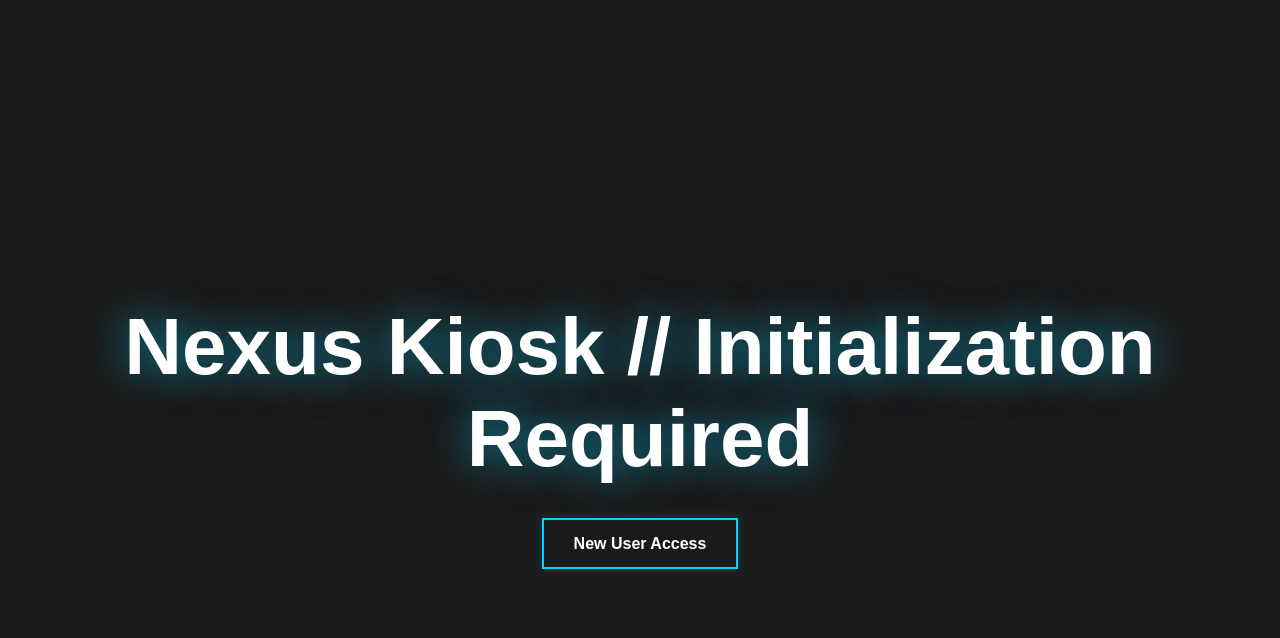
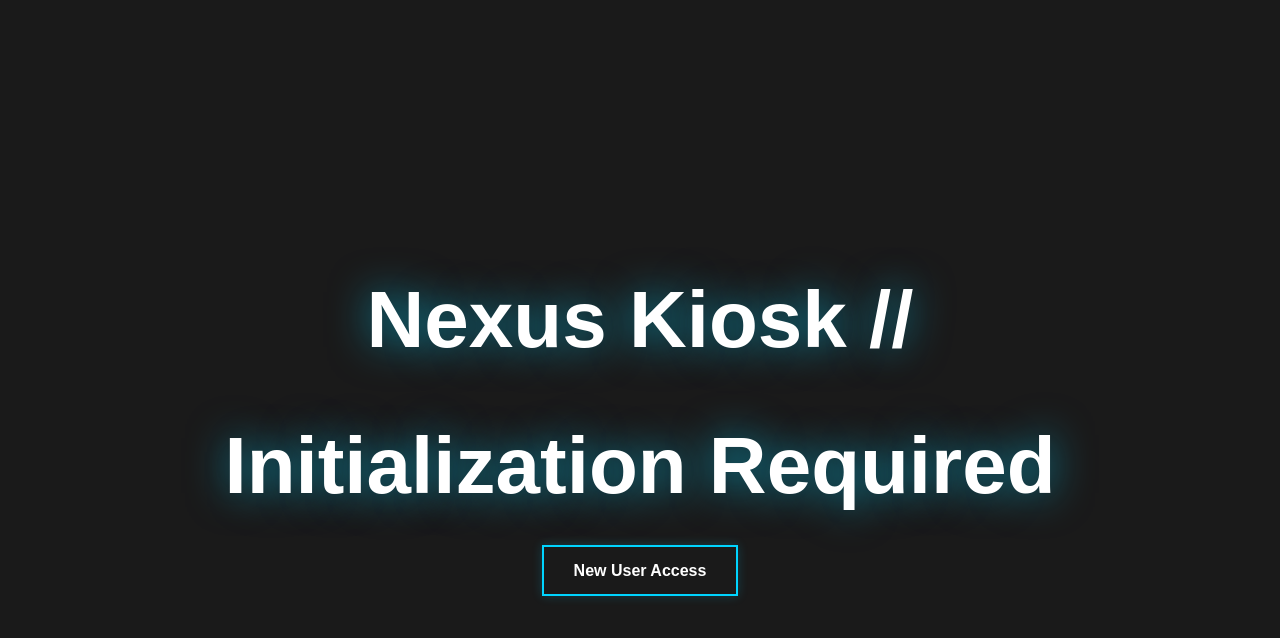
Before and after one commit to Billy-Weeks/Nexus-RFID-Kiosk, a FastAPI app: page / in a window 1280 px wide. Shown: the top 638 px of the page. Run offline with FastAPI, Linux system fonts and the light colour scheme.

Commit message:
Adjusted splash messages for readability. Also added highlight video for README

```diff
--- a/templates/landing.html
+++ b/templates/landing.html
@@ -21,7 +21,8 @@
         <a href="/admin" class="dash-btn cinematic-btn">System Login</a>
 
         {% else %}
-        <h1 class="cinematic-title">Nexus Kiosk // Initialization Required</h1>
+        <h1 class="cinematic-title">Nexus Kiosk //</h1>
+        <h1 class="cinematic-title">Initialization Required</h1>
 
         <a href="/admin" class="dash-btn cinematic-btn">New User Access</a>
 
```
Also changed, not shown: 1 other file.
